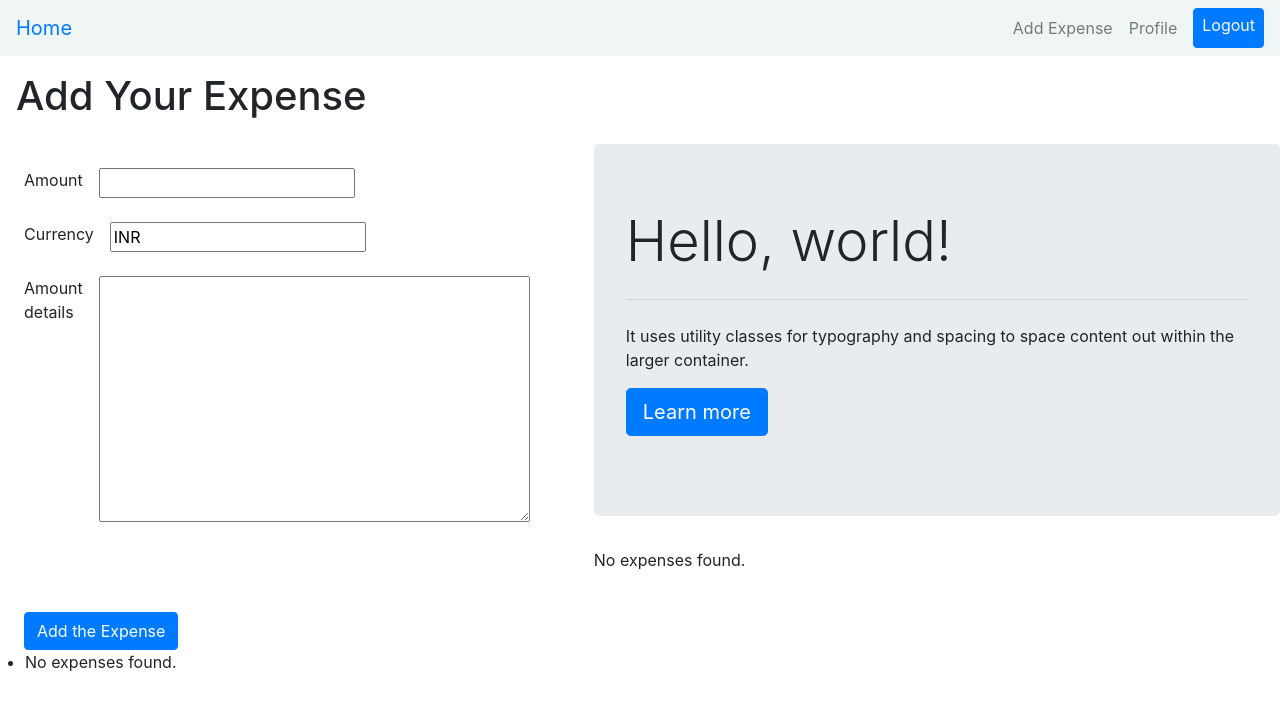
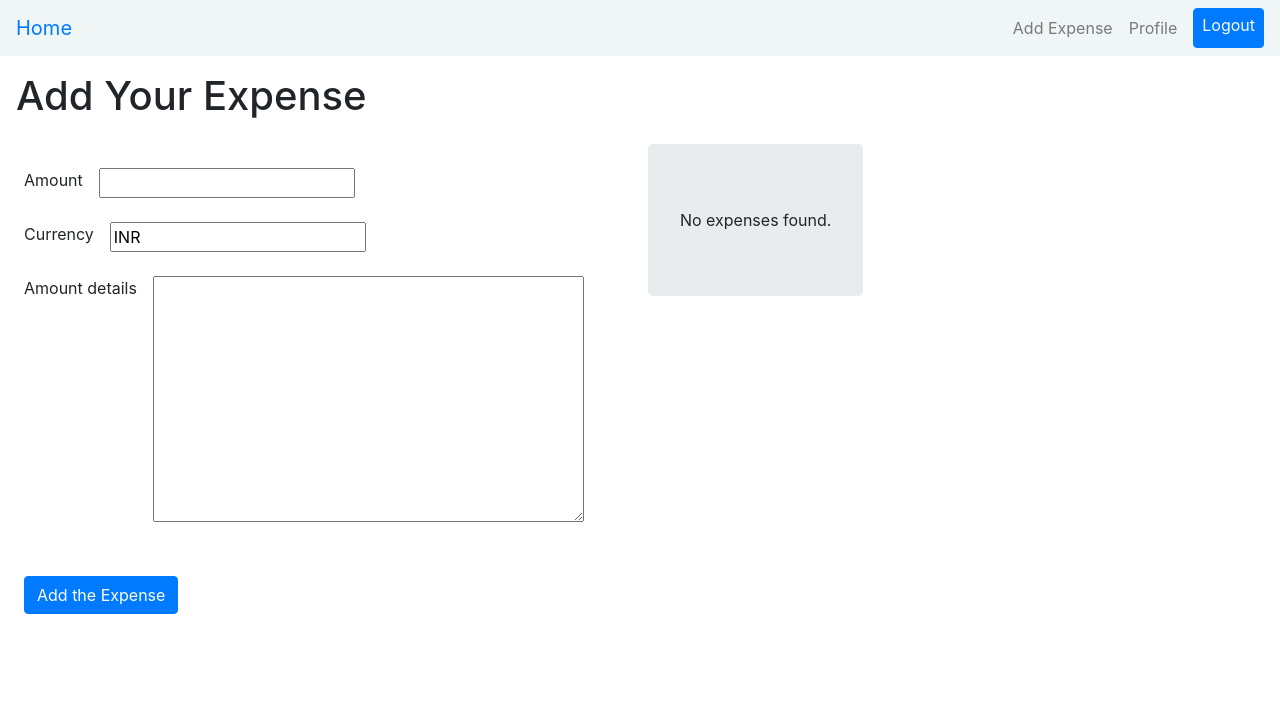
Before and after one commit to Devanshvora03/sales, a Django app: page /expense/ in a window 1280 px wide. Shown: the top 711 px of the page. Run offline with Django 3.2, Linux system fonts and the light colour scheme; the visitor is signed in with stand-in values (Sample User, id 1); some libraries are stand-ins or nearby versions.

Commit message:
expense 1

```diff
--- a/templates/users/expense.html
+++ b/templates/users/expense.html
@@ -22,19 +22,20 @@
         <div class="d-flex ">
             <ul>
                 <div class="jumbotron">
-                    <h1 class="display-4">Hello, world!</h1>
+                    {% for expense in expenses %}
+                    <li class="list-unstyled">{{ expense.amount_details }} - {{ expense.amount }}, {{ expense.date }}</li>
+                {% empty %}
+                    <li class="list-unstyled">No expenses found.</li>
+                {% endfor %}
+                    {% comment %} <h1 class="display-4">Hello, world!</h1>
                     <p class="lead"></p>
                     <hr class="my-4">
                     <p>It uses utility classes for typography and spacing to space content out within the larger container.</p>
                     <p class="lead">
                       <a class="btn btn-primary btn-lg" href="#" role="button">Learn more</a>
-                    </p>
+                    </p> {% endcomment %}
                   </div>
-                {% for expense in expenses %}
-                    <li class="list-unstyled">{{ expense.amount_details }} - {{ expense.amount }}</li>
-                {% empty %}
-                    <li class="list-unstyled">No expenses found.</li>
-                {% endfor %}
+
             </ul>
 
         </div>
@@ -48,15 +49,7 @@
         </div>
     </form>
 </div>
-<div>
-    <ul>
-        {% for expense in expenses %}
-            <li>{{ expense.amount }} {{expense.currency}} - {{ expense.amount_details }} - {{ expense.date }}</li>
-        {% empty %}
-            <li>No expenses found.</li>
-        {% endfor %}
-    </ul>
-</div>
+
 
 
 
```
